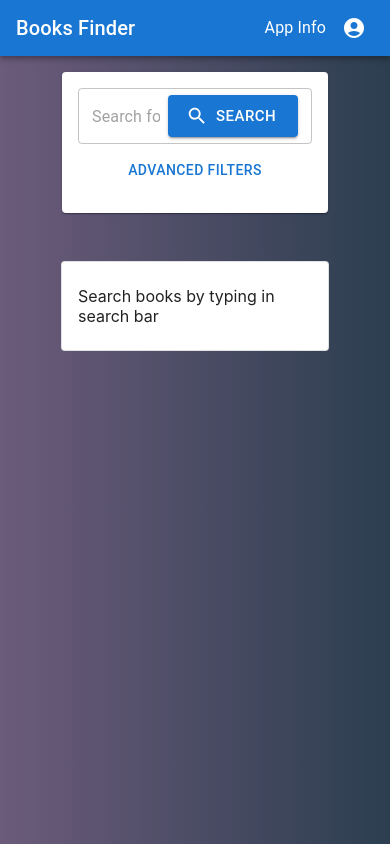
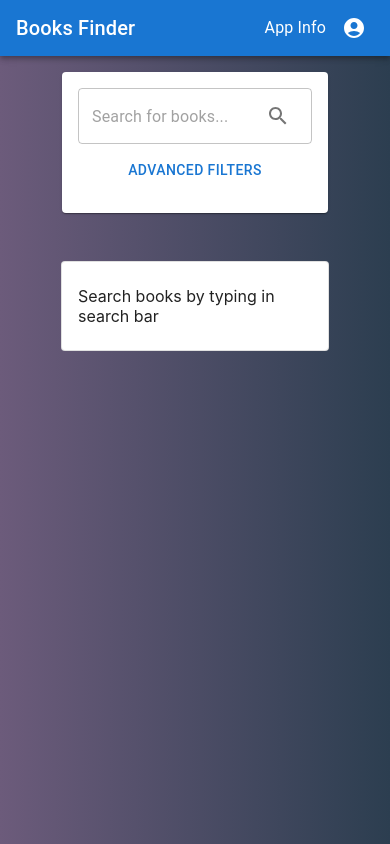
Before and after one commit to Priyesha/online-book-finder, a React (Create React App) app: page / in a window 390 px wide. Built offline with nearby package versions, Linux system fonts and the light colour scheme; the HTML template or start-up script is replaced by a standard one.

Commit message:
Make search option mobile friendly

```diff
--- a/src/components/Search.tsx
+++ b/src/components/Search.tsx
@@ -1,5 +1,5 @@
 import {
-  Card, TextField, Button, InputAdornment, Collapse, Box, Grid, Alert
+  Card, TextField, Button, InputAdornment, Collapse, Box, Grid, Alert, useMediaQuery, useTheme, IconButton
 } from "@mui/material";
 import SearchIcon from "@mui/icons-material/Search";
 import { useState, ChangeEvent } from "react";
@@ -16,6 +16,8 @@ const Search: React.FC<SearchProps> = ({
   placeholder = "Search for books...",
   defaultValues = {}
 }) => {
+  const theme = useTheme();
+  const isMobileScreen = useMediaQuery(theme.breakpoints.down('sm'));
   const [query, setQuery] = useState<string>(defaultValues.query || "");
   const [author, setAuthor] = useState<string>(defaultValues.author || "");
   const [title, setTitle] = useState<string>(defaultValues.title || "");
@@ -23,7 +25,7 @@ const Search: React.FC<SearchProps> = ({
   const [subject, setSubject] = useState<string>(defaultValues.subject || "");
   const [isbn, setIsbn] = useState<string>(defaultValues.isbn || "");
   const [lccn, setLccn] = useState<string>(defaultValues.lccn || "");
-  const [oclc, setOclc] = useState<string>(defaultValues.oclc || "")
+  const [oclc, setOclc] = useState<string>(defaultValues.oclc || "");
 
   const [showAdvancedFilters, setShowAdvancedFilters] = useState<boolean>(false);
 
@@ -47,6 +49,8 @@ const Search: React.FC<SearchProps> = ({
     onSearch(filters);
   };
 
+  const handleEnterPress = (e: React.KeyboardEvent<HTMLInputElement>) => e.key === 'Enter' && handleSubmit()
+
   return (
     <Card
       variant="elevation"
@@ -67,22 +71,22 @@ const Search: React.FC<SearchProps> = ({
         InputProps={{
           endAdornment: (
             <InputAdornment position="end">
-              <Button
+              {isMobileScreen ? <IconButton aria-label='search-button' data-testid='search-button' onClick={handleSubmit}>
+                <SearchIcon />
+              </IconButton> : <Button
                 onClick={handleSubmit}
                 color="primary"
                 variant="contained"
                 size="large"
+                sx={isMobileScreen ? {padding: '0.5rem 0'} : {}}
                 data-testid='search-button'
                 startIcon={<SearchIcon />}
               >
                 Search
-              </Button>
+              </Button>}
             </InputAdornment>
           ),
-          onKeyDown: (e) => {
-            if(e.key === 'Enter')
-              handleSubmit()
-          }
+          onKeyDown: handleEnterPress
         }}
       />
       <Button
@@ -95,25 +99,25 @@ const Search: React.FC<SearchProps> = ({
         <Alert severity="info" sx={{margin: '1rem 0'}}>Type in respective field to refine your search</Alert>
         <Grid container spacing={2}>
           <Grid item xs={12} md={4}>
-            <TextField label="Author" variant="outlined" fullWidth defaultValue={author} onChange={(e) => setAuthor(e.target.value)} />
+            <TextField label="Author" variant="outlined" fullWidth defaultValue={author} onChange={(e) => setAuthor(e.target.value)} onKeyDown={handleEnterPress} />
           </Grid>
           <Grid item xs={12} md={4}>
-            <TextField label="Title" variant="outlined" fullWidth defaultValue={title} onChange={(e) => setTitle(e.target.value)} />
+            <TextField label="Title" variant="outlined" fullWidth defaultValue={title} onChange={(e) => setTitle(e.target.value)} onKeyDown={handleEnterPress} />
           </Grid>
           <Grid item xs={12} md={4}>
-            <TextField label="Publisher" variant="outlined" fullWidth defaultValue={publisher} onChange={(e) => setPublisher(e.target.value)} />
+            <TextField label="Publisher" variant="outlined" fullWidth defaultValue={publisher} onChange={(e) => setPublisher(e.target.value)} onKeyDown={handleEnterPress}/>
           </Grid>
           <Grid item xs={12} md={4}>
-            <TextField label="Subject" variant="outlined" fullWidth defaultValue={subject} onChange={(e) => setSubject(e.target.value)} />
+            <TextField label="Subject" variant="outlined" fullWidth defaultValue={subject} onChange={(e) => setSubject(e.target.value)} onKeyDown={handleEnterPress} />
           </Grid>
           <Grid item xs={12} md={4}>
-            <TextField label="ISBN" variant="outlined" fullWidth defaultValue={isbn} onChange={(e) => setIsbn(e.target.value)} />
+            <TextField label="ISBN" variant="outlined" fullWidth defaultValue={isbn} onChange={(e) => setIsbn(e.target.value)} onKeyDown={handleEnterPress}/>
           </Grid>
           <Grid item xs={12} md={4}>
-            <TextField label="LCCN" variant="outlined" fullWidth defaultValue={lccn} onChange={(e) => setLccn(e.target.value)} />
+            <TextField label="LCCN" variant="outlined" fullWidth defaultValue={lccn} onChange={(e) => setLccn(e.target.value)} onKeyDown={handleEnterPress}/>
           </Grid>
           <Grid item xs={12} md={4}>
-            <TextField label="OCLC" variant="outlined" fullWidth defaultValue={oclc} onChange={(e) => setOclc(e.target.value)} />
+            <TextField label="OCLC" variant="outlined" fullWidth defaultValue={oclc} onChange={(e) => setOclc(e.target.value)} onKeyDown={handleEnterPress}/>
           </Grid>
         </Grid>
       </Collapse>
```
